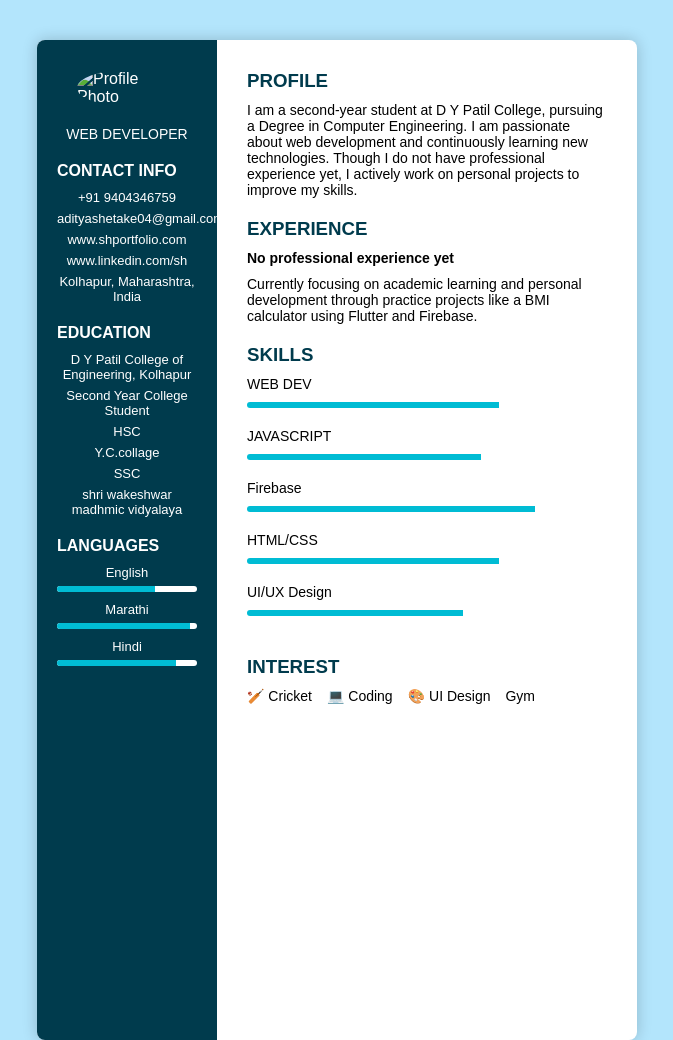
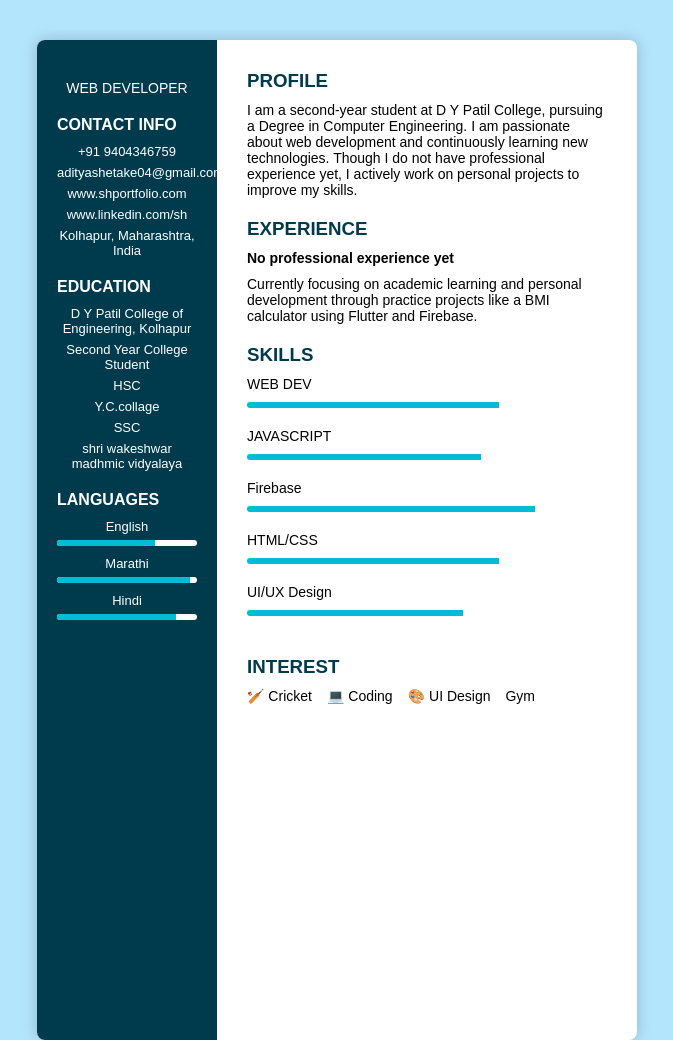
Before and after one commit to Adityashetake/Web-dev-assignments, a plain HTML site: page HTML/AssignmentNO10.html in a window 1280 px wide. Shown: the whole page, without its empty margins (303-976 px from the left). Drawn offline with Linux system fonts and the light colour scheme.

Commit message:
Update AssignmentNO10.html

```diff
--- a/HTML/AssignmentNO10.html
+++ b/HTML/AssignmentNO10.html
@@ -127,7 +127,7 @@
 <body>
   <div class="resume">
     <div class="left">
-      <img src="" alt="Profile Photo" />
+
       <h2></h2>
       <p>WEB DEVELOPER</p>
 
```
